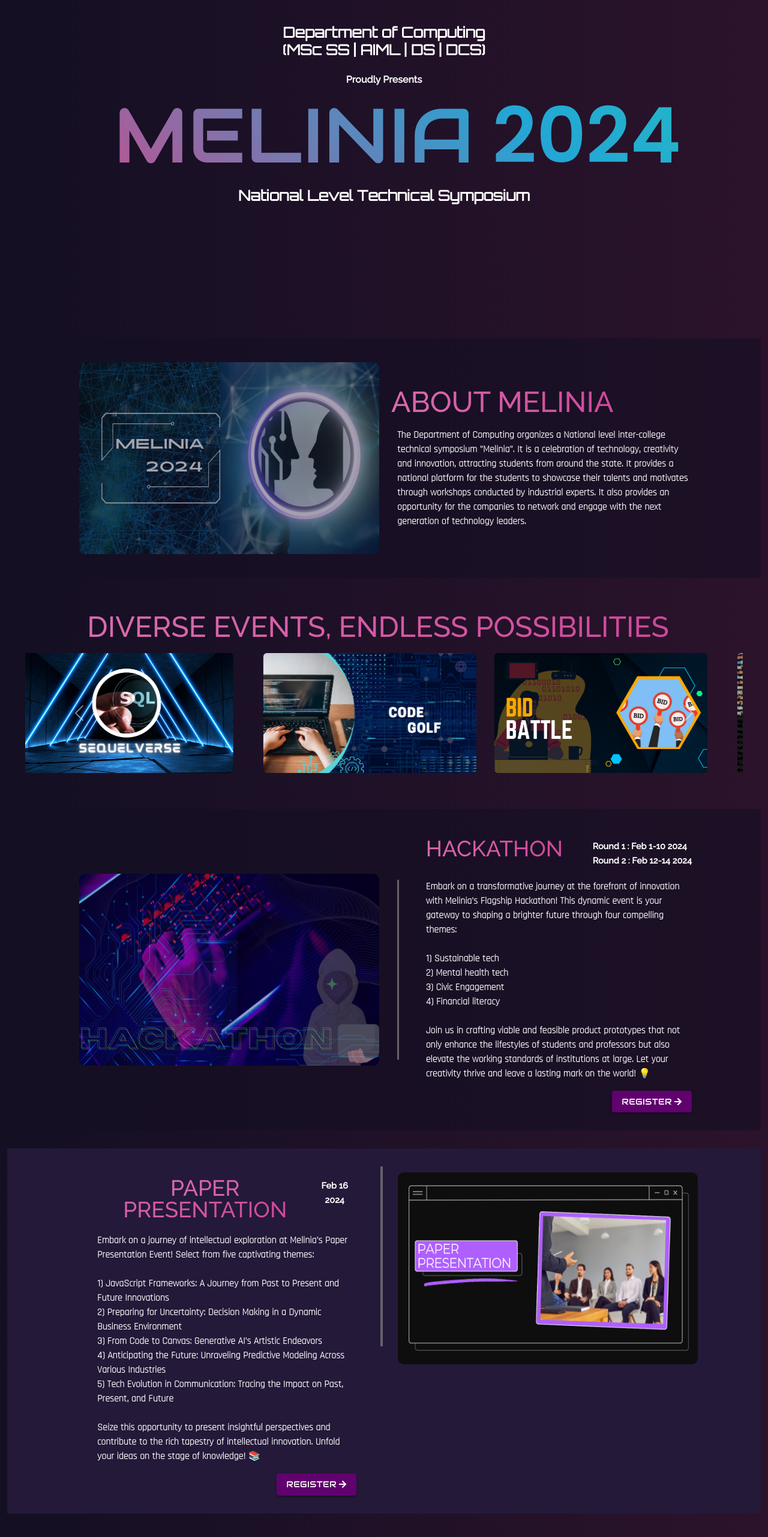
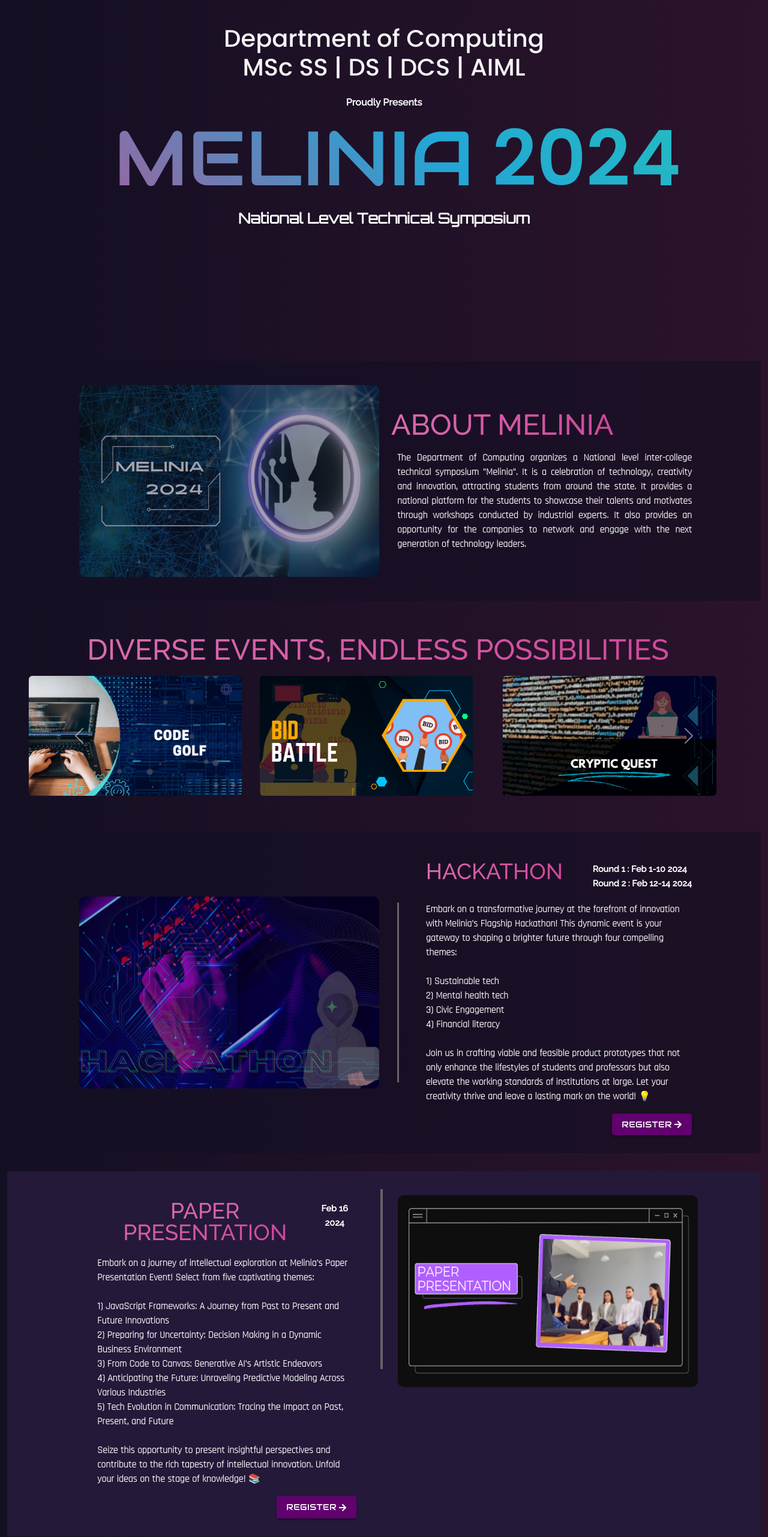
Before and after one commit to janumathigp/melinia-2024, a React (Create React App) app: page / in a window 1280 px wide. Shown: the part 234-2797 px from the top of the page at 60% size. Built offline with nearby package versions, Linux system fonts and the light colour scheme.

Commit message:
completed my code

```diff
--- a/src/Components/Board/Board.css
+++ b/src/Components/Board/Board.css
@@ -9,6 +9,7 @@
 span
 {
     font-family:"Raleway", serif !important;
+    cursor:default;
 }
 
 .fa-phone
--- a/src/Components/Board/Board.js
+++ b/src/Components/Board/Board.js
@@ -205,7 +205,7 @@
             <div style={{ cursor:'pointer',display: 'flex', flexDirection: 'row', justifyContent: 'center', alignItems: 'center', gap: '10px' }}>
               <FontAwesomeIcon icon={faPhone} style={{ fontSize: '20px', color: '#3498db' }} />
               <Typography variant="body1" display="block" gutterBottom onClick={() => window.location.href=`tel:${'0422-2574071 Extn: 335'}`} sx={{ fontFamily: 'Montserrat, sans-serif', fontWeight: 'bolder', color: '#555', fontSize: '1rem' }}>
-              <span style={{fontFamily:'"Raleway", serif !important' }}>0422-2574071 Extn: 335</span>
+              <span style={{fontFamily:'"Raleway", serif !important' }}>0422-2574071</span>
               </Typography>
             </div>
           </CardContent>
--- a/src/Components/Events/Main.css
+++ b/src/Components/Events/Main.css
@@ -63,5 +63,14 @@
 }
 
 .link {
-display: flex;
-flex-direction: column;}
+    display: flex;
+    flex-direction: column;
+}
+
+button {
+    background-color: #cc93a3;
+    border: none;
+    position: relative;
+    padding: 0.5rem;
+    justify-self: center;
+}
--- a/src/Components/Events/MainDescription.js
+++ b/src/Components/Events/MainDescription.js
@@ -321,7 +321,7 @@
 
                     </div>
                 </div>
-                <button style={{ margin: "10px", position:"relative"}}>
+                <button >
                     <a href='https://docs.google.com/forms/d/e/1FAIpQLSeNh2Ouo9eoOSXaeQmVFUQahUHBQuYW8X5TdTUFBRecjgbFeQ/viewform?usp=sf_link' style={{textDecoration:"none", color:"white", width:"50% !important"}}>
                         Register
                     </a>
--- a/src/Components/Footer.js
+++ b/src/Components/Footer.js
@@ -107,7 +107,7 @@
     <div className="socials" style={{ display: "flex", justifyContent: "space-between", fontSize: "20px", color: "white" }}>
       <div className="icons" style={{ display: "flex", justifyContent: "space-between" }}>
             <a
-                href="/"
+                href="mailto:melinia2k24@gmail.com"
                 style={{ color: "white" ,fontSize: '30px',marginRight:"20px",textDecoration:'none'}}
                 target="_blank"
                 rel="noopener noreferrer"
--- a/src/Components/Home/Home.js
+++ b/src/Components/Home/Home.js
@@ -24,8 +24,8 @@
             <Row>
               <Col className="home-header">
                 <div style={{ display: 'flex', flexDirection: 'column', justifyContent: 'center' }}>
-                  <h1 style={{ paddingBottom: 15, textAlign: 'center' }} className="heading">
-                    Department of Computing <br/>(MSc SS | AIML | DS | DCS)
+                  <h1 style={{ paddingBottom: 15, textAlign: 'center' }} className=" q">
+                    Department of Computing <br/>MSc SS | DS | DCS | AIML
                   </h1>
                   <div style={{ display: 'flex', justifyContent: 'center' }}>
                     <div className="rajdhaniFont">
--- a/src/Components/Sponsers.js
+++ b/src/Components/Sponsers.js
@@ -3,7 +3,7 @@
 import Divider from "@mui/material/Divider";
 import React, { useState } from "react";
 import { FaHandshake } from "react-icons/fa";
-import kla from "../Assets/logo/rq.png"
+import kla from "../Assets/logo/rq3.JPG"
 
 function Sponsors() {
   const sponsors = [
--- a/src/Components/aboutMelinia.js
+++ b/src/Components/aboutMelinia.js
@@ -17,7 +17,7 @@
 
    <div style={{paddingLeft:'30px', paddingRight:'20px', marginTop: '20px'}}>
    <span className="aboutFont">ABOUT MELINIA</span>
-   <p className="rajdhaniFont" style={{textAlign:'initial', marginTop:'20px'}}>The Department of Computing organizes a National level inter-college technical symposium "Melinia". It is a celebration of technology, creativity and innovation, attracting students from around the state. It provides a national platform for the students to showcase their talents and motivates through workshops conducted by industrial experts. It also provides an opportunity for the companies to network and engage with the next generation of technology leaders.</p>
+   <p className="rajdhaniFont" style={{textAlign:'justify', marginTop:'20px'}}>The Department of Computing organizes a National level inter-college technical symposium "Melinia". It is a celebration of technology, creativity and innovation, attracting students from around the state. It provides a national platform for the students to showcase their talents and motivates through workshops conducted by industrial experts. It also provides an opportunity for the companies to network and engage with the next generation of technology leaders.</p>
    <Divider className="horizontalDivider" style={{ padding: '0', margin: '0', marginTop: '10px', borderColor: 'black' }} />
 
    </div>
```
Also changed, not shown: src/Assets/logo/rq2.webp (added), src/Assets/logo/rq3.JPG (added).
